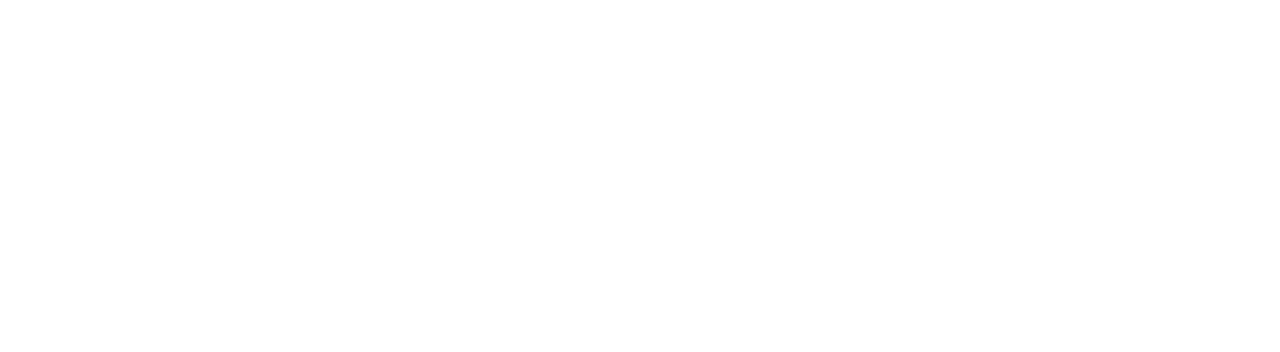
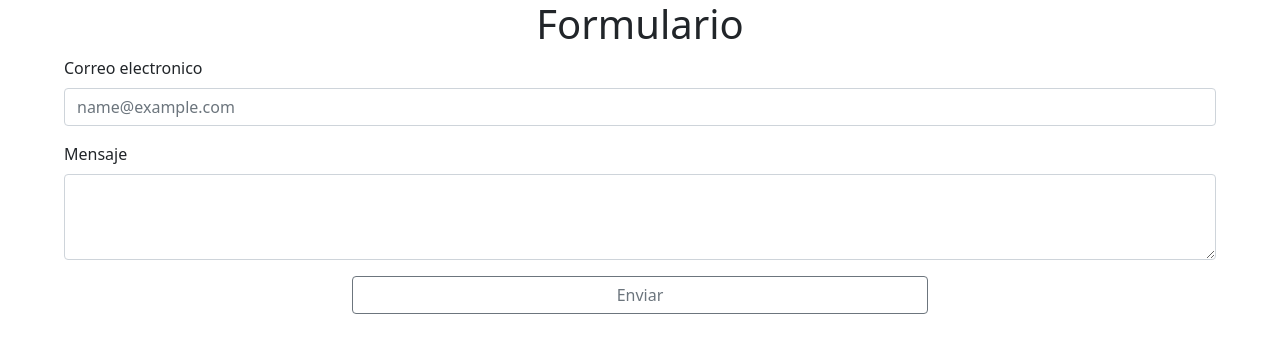
Before and after one commit to LeinerViloria/form, a plain HTML site: page views/mensaje.html in a window 1280 px wide. Drawn offline with nearby package versions, Linux system fonts and the light colour scheme.

Commit message:
Se hizo el formulario

```diff
--- a/assets/css/style.css
+++ b/assets/css/style.css
@@ -1,3 +1,12 @@
+.content{
+    width: 90%!important;
+    margin: 0 auto;
+}
+
+h1{
+    text-align: center;
+}
+
 .muestra{
     display: flex;
 }
--- a/views/mensaje.html
+++ b/views/mensaje.html
@@ -4,9 +4,30 @@
     <meta charset="UTF-8">
     <meta http-equiv="X-UA-Compatible" content="IE=edge">
     <meta name="viewport" content="width=device-width, initial-scale=1.0">
-    <title>Blog</title>
+    <link rel="stylesheet" href="../assets/css/normalize.css" />
+    <link rel="stylesheet" href="../assets/css/style.css">
+    <title>Php mailer</title>
+    <link
+      href="https://cdn.jsdelivr.net/npm/bootstrap@5.1.3/dist/css/bootstrap.min.css"
+      rel="stylesheet"
+      integrity="sha384-1BmE4kWBq78iYhFldvKuhfTAU6auU8tT94WrHftjDbrCEXSU1oBoqyl2QvZ6jIW3"
+      crossorigin="anonymous"
+    />
 </head>
 <body>
-
+    <div class="content">
+        <h1>Formulario</h1>
+        <div class="mb-3">
+            <label for="exampleFormControlInput1" class="form-label">Correo electronico</label>
+            <input type="email" class="form-control" id="exampleFormControlInput1" placeholder="name@example.com">
+          </div>
+          <div class="mb-3">
+            <label for="exampleFormControlTextarea1" class="form-label">Mensaje</label>
+            <textarea class="form-control" id="exampleFormControlTextarea1" rows="3"></textarea>
+          </div>
+          <div class="d-grid gap-2 col-6 mx-auto">
+            <button class="btn btn-outline-secondary" type="button">Enviar</button>
+          </div>
+    </div>
 </body>
 </html>
```
Also changed, not shown: index.html (+1 -1 lines).
